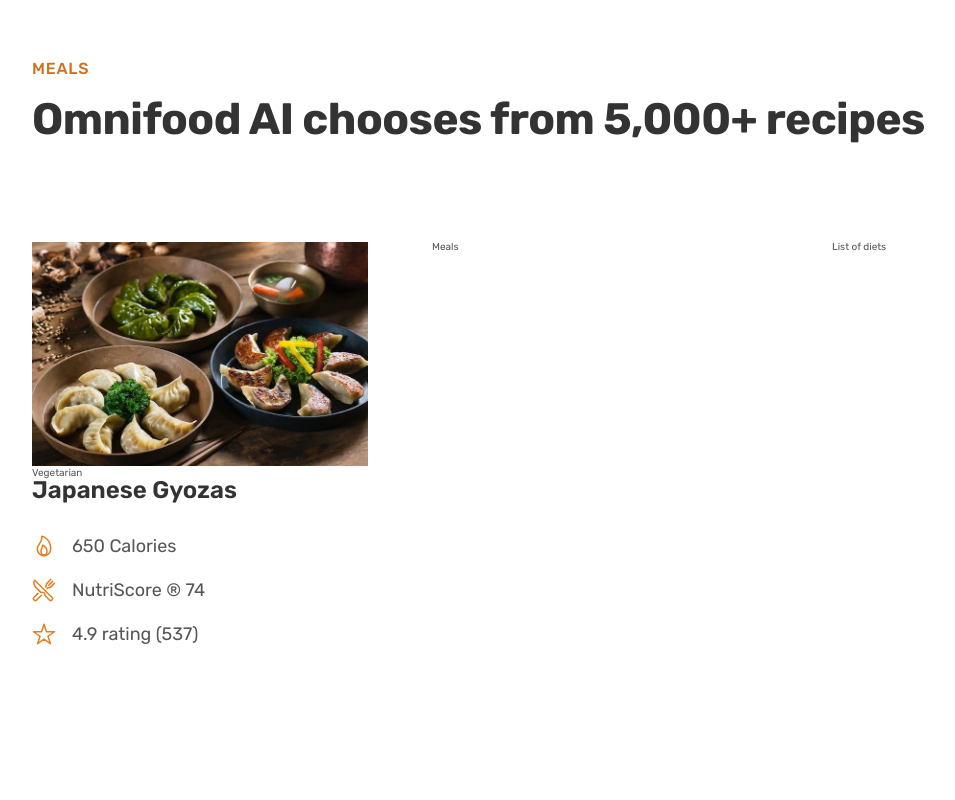
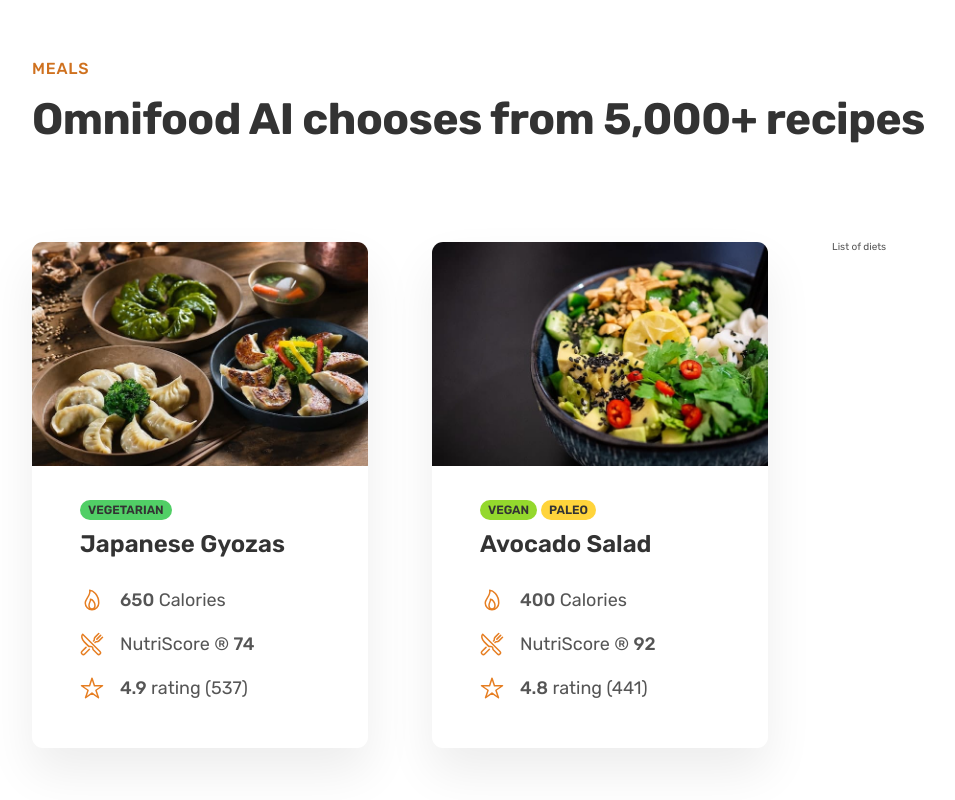
Before and after one commit to Mohit-Pandey1/WEB-DEV-PRACTICE, a plain HTML site: page OMNIFOOD/index.html in a window 1280 px wide. Shown: the part 2485-3285 px from the top of the page, without its empty margins (40-995 px from the left). Before the commit the page ends 3227 px from the top, so only its background shows below. Drawn offline with nearby package versions, Linux system fonts and the light colour scheme.

Commit message:
Omnifood Project

```diff
--- a/OMNIFOOD/CSS/general.css
+++ b/OMNIFOOD/CSS/general.css
@@ -39,6 +39,7 @@ Paragraph Default: 1.6
 
 ---- 06 BORDER-RADIUS
 Default : 9px
+Medium : 11px
 
 ---- 07 WHITE SPACE
  --> Spacing system(px)
@@ -188,3 +189,7 @@ body{
 .margin-right-sm{
     margin-right: 1.6rem !important;
 }
+
+strong{
+    font-weight: 500;
+}
--- a/OMNIFOOD/CSS/style.css
+++ b/OMNIFOOD/CSS/style.css
@@ -227,6 +227,44 @@
     padding: 9.6rem 0;
 }
 
+.meal{
+    box-shadow: 0 2.4rem 4.8rem rgba(0, 0, 0, 0.075);
+    border-radius: 11px;
+    overflow: hidden;
+}
+
+.meal-content{
+    padding: 3.2rem 4.8rem 4.8rem 4.8rem;
+
+
+}
+
+.meal-tags{
+    margin-bottom: 1.2rem;
+    display: flex;
+    gap: 0.4rem;
+}
+
+.tag{
+    display: inline-block;
+    padding: 0.4rem 0.8rem;
+    font-size: 1.2rem;
+    text-transform: uppercase;
+    color: #333;
+    border-radius: 100px;
+    font-weight: 600;
+}
+
+.tag--vegetarian{
+    background-color: #51cf66;
+}
+.tag--vegan{
+    background-color: #94d82d;
+}
+.tag--paleo{
+    background-color: #ffd43b;
+}
+
 .meal-title{
     font-size: 2.4rem;
     color: #333;
--- a/OMNIFOOD/index.html
+++ b/OMNIFOOD/index.html
@@ -137,19 +137,43 @@
         <div class="container grid grid--3-cols">
             <div class="meal">
                 <img src="IMG/MEALS/meal-1.jpg" class="meal-img" alt="Japanese Gyozas" />
-                <span class="tag">Vegetarian</span>
+                <div class="meal-content">
+                <div class="meal-tags">
+                    <span class="tag tag--vegetarian">Vegetarian</span>
+
+                </div>
                 <p class="meal-title">Japanese Gyozas</p>
                 <ul class="meal-attributes">
-                    <li class="meal-attribute"><ion-icon class="meal-icon" name="flame-outline"></ion-icon> <span>650 Calories</span>
+                    <li class="meal-attribute"><ion-icon class="meal-icon" name="flame-outline"></ion-icon> <span><strong>650</strong> Calories</span>
                     </li>
-                    <li class="meal-attribute"><ion-icon class="meal-icon" name="restaurant-outline"></ion-icon><span> NutriScore &reg; 74</span>
+                    <li class="meal-attribute"><ion-icon class="meal-icon" name="restaurant-outline"></ion-icon><span> NutriScore &reg; <strong>74</strong></span>
                     </li>
-                    <li class="meal-attribute"><ion-icon class="meal-icon" name="star-outline"></ion-icon><span> 4.9 rating (537)</span>
+                    <li class="meal-attribute"><ion-icon class="meal-icon" name="star-outline"></ion-icon><span> <strong>4.9</strong> rating (537)</span>
                     </li>
                 </ul>
             </div>
+            </div>
 
-            <div class="meal">Meals</div>
+            <div class="meal">
+                <img src="IMG/MEALS/meal-2.jpg" class="meal-img" alt="Avocado Salad" />
+                <div class="meal-content">
+                <div class="meal-tags">
+                    <span class="tag tag--vegan">Vegan</span>
+                    <span class="tag tag--paleo">Paleo</span>
+
+                </div>
+                <p class="meal-title">Avocado Salad</p>
+                <ul class="meal-attributes">
+                    <li class="meal-attribute"><ion-icon class="meal-icon" name="flame-outline"></ion-icon> <span><strong>400</strong> Calories</span>
+                    </li>
+                    <li class="meal-attribute"><ion-icon class="meal-icon" name="restaurant-outline"></ion-icon><span> NutriScore &reg; <strong>92</strong></span>
+                    </li>
+                    <li class="meal-attribute"><ion-icon class="meal-icon" name="star-outline"></ion-icon><span> <strong>4.8</strong> rating (441)</span>
+                    </li>
+                </ul>
+            </div>
+            </div>
+
             <div class="list">List of diets</div>
         </div>
     </section>
```
